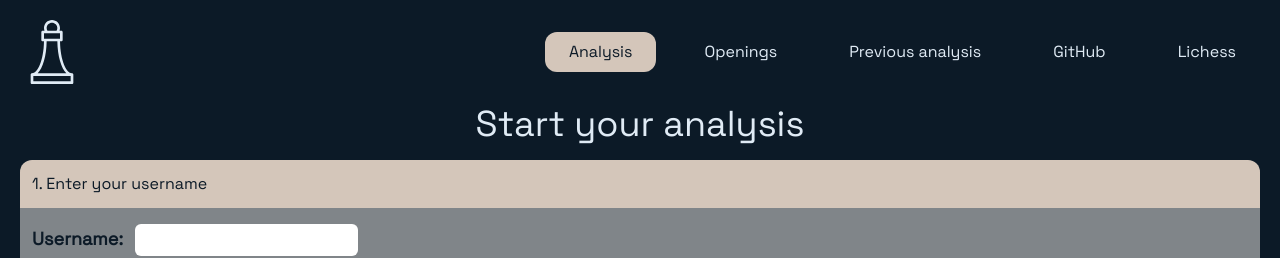
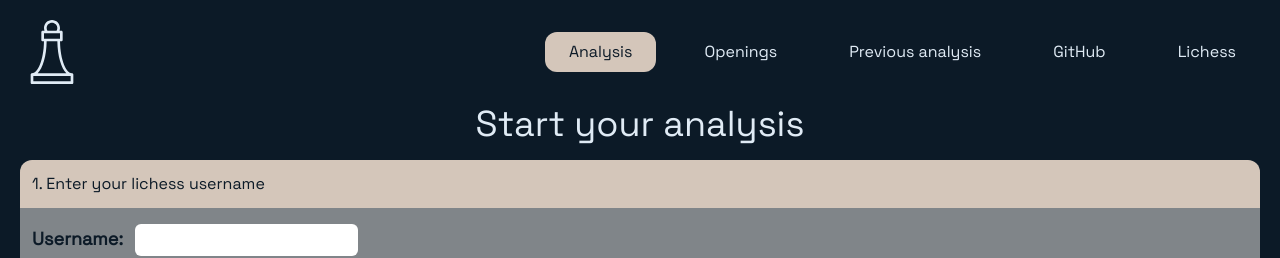
Before and after one commit to radekrzepka/chess-profile-analyzer, a Next.js app: page / in a window 1280 px wide. Shown: the top 258 px of the page. Built offline with nearby package versions, Linux system fonts and the light colour scheme.

Commit message:
Update analysis-form.tsx

```diff
--- a/src/modules/analysis/form/analysis-form.tsx
+++ b/src/modules/analysis/form/analysis-form.tsx
@@ -139,7 +139,7 @@ const AnalysisForm: FC<AnalysisFormProps> = ({
 
    return (
       <form className="mb-4 justify-center" onSubmit={handleSubmit(onSubmit)}>
-         <AnalysisFormCard label="1. Enter your username" firstChild={true}>
+         <AnalysisFormCard label="1. Enter your lichess username" firstChild={true}>
             <LabelInput
                register={register}
                inputType="text"
```
